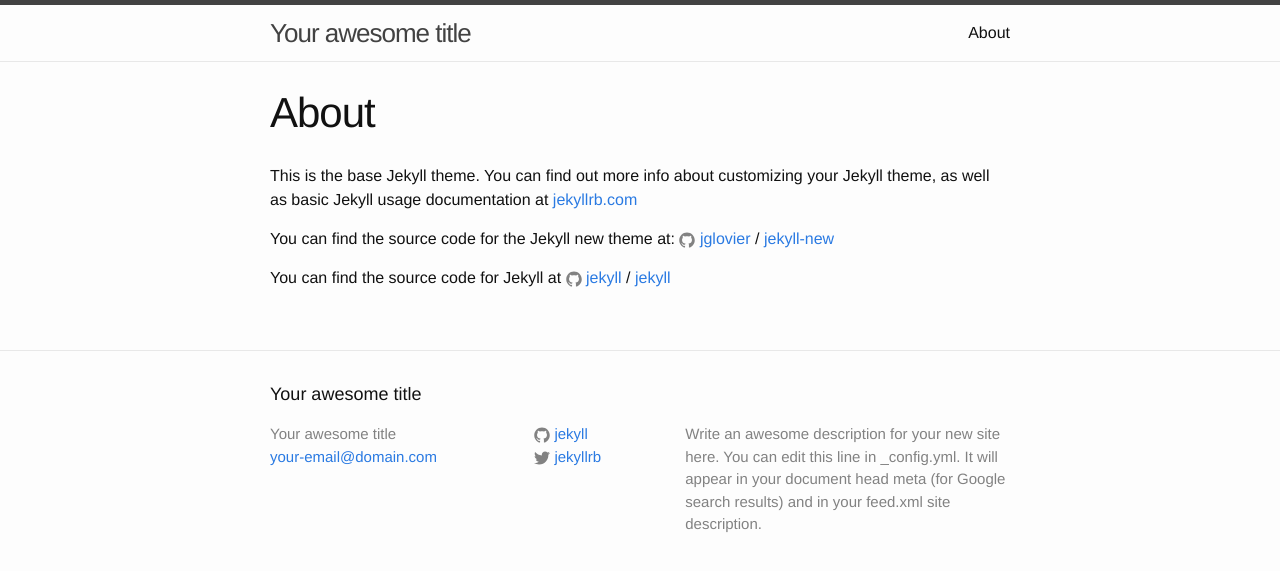
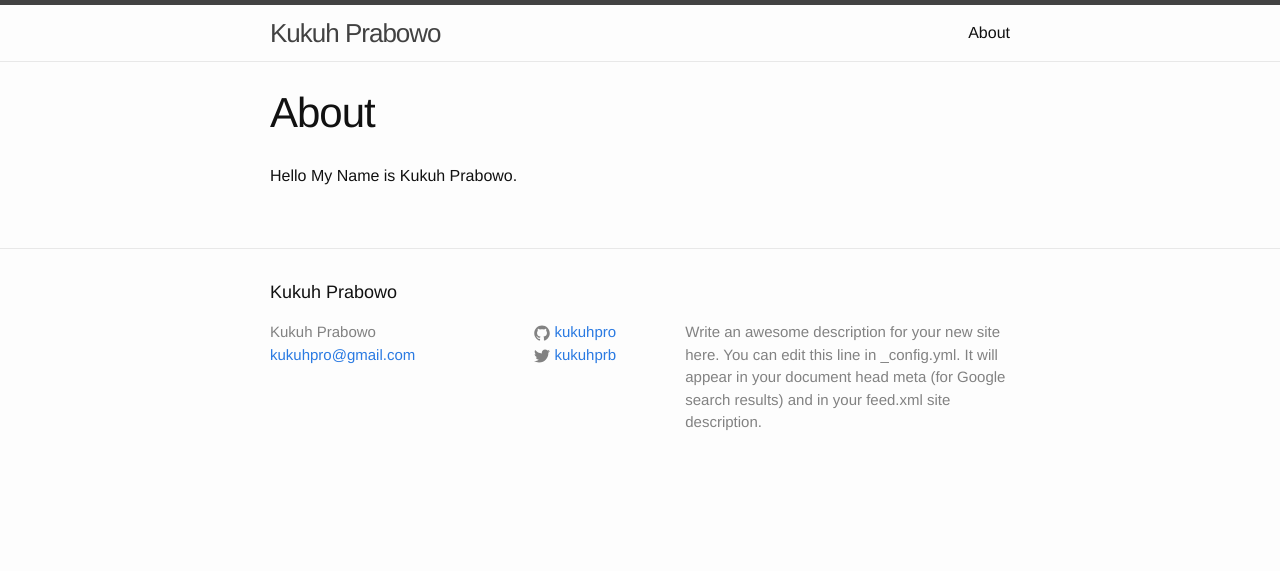
Before and after one commit to kukuhpro/kukuhpro.github.io, a Jekyll site: the page built from about.md, in a window 1280 px wide. Shown: the top 571 px of the page. Built offline with Jekyll 4.4.1, drawn with Linux system fonts in a browser that asks for light colours.

Commit message:
initial some creator

```diff
--- a/_config.yml
+++ b/_config.yml
@@ -6,16 +6,16 @@
 # 'jekyll serve'. If you change this file, please restart the server process.
 
 # Site settings
-title: Your awesome title
-email: your-email@domain.com
+title: Kukuh Prabowo
+email: kukuhpro@gmail.com
 description: > # this means to ignore newlines until "baseurl:"
   Write an awesome description for your new site here. You can edit this
   line in _config.yml. It will appear in your document head meta (for
   Google search results) and in your feed.xml site description.
 baseurl: "" # the subpath of your site, e.g. /blog
-url: "http://yourdomain.com" # the base hostname & protocol for your site
-twitter_username: jekyllrb
-github_username:  jekyll
+url: "http://kukuhpro.github.io" # the base hostname & protocol for your site
+twitter_username: kukuhprb
+github_username:  kukuhpro
 
 # Build settings
 markdown: kramdown
--- a/about.md
+++ b/about.md
@@ -4,12 +4,4 @@
 permalink: /about/
 ---
 
-This is the base Jekyll theme. You can find out more info about customizing your Jekyll theme, as well as basic Jekyll usage documentation at [jekyllrb.com](http://jekyllrb.com/)
-
-You can find the source code for the Jekyll new theme at:
-{% include icon-github.html username="jglovier" %} /
-[jekyll-new](https://github.com/jglovier/jekyll-new)
-
-You can find the source code for Jekyll at
-{% include icon-github.html username="jekyll" %} /
-[jekyll](https://github.com/jekyll/jekyll)
+Hello My Name is Kukuh Prabowo.
```
